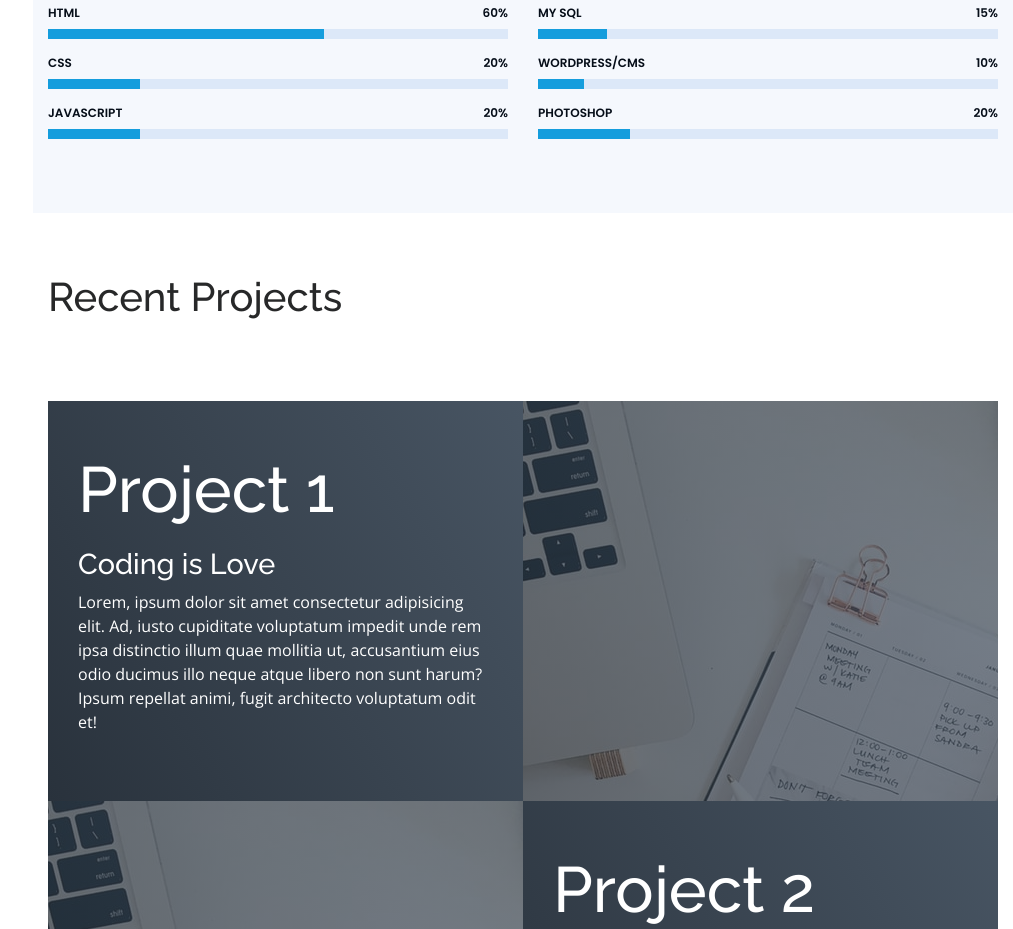
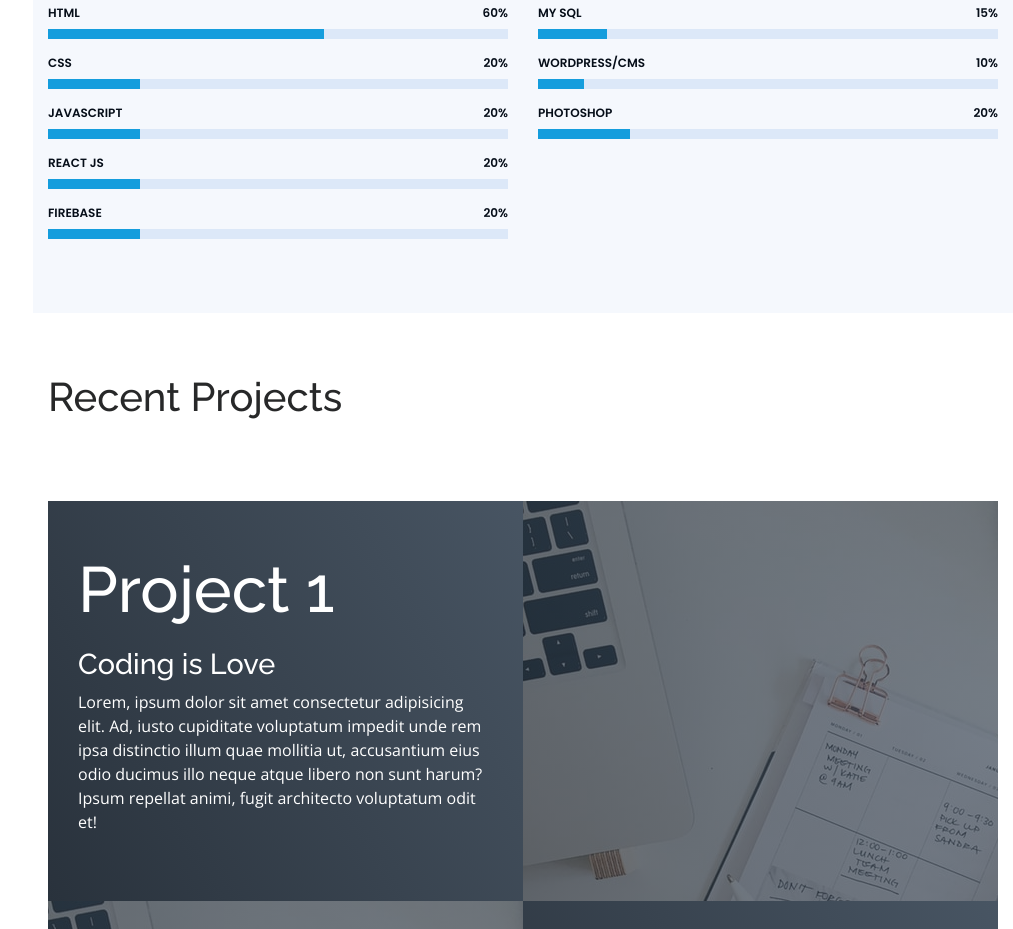
Before and after one commit to InjamulCSE15/My-Personal-Portfolio-OnePage, a plain HTML site: page index.html in a window 1280 px wide. Shown: the part 1905-2834 px from the top of the page, without its empty margins (267-1280 px from the left). Drawn offline with nearby package versions, Linux system fonts and the light colour scheme.

Commit message:
skill added

```diff
--- a/index.html
+++ b/index.html
@@ -164,6 +164,18 @@
 
                         <div class="progress">
                             <span class="skill">JavaScript <i class="val">20%</i></span>
+                            <div class="progress-bar-wrap">
+                                <div class="progress-bar" role="progressbar" aria-valuenow="20" aria-valuemin="0" aria-valuemax="100"></div>
+                            </div>
+                        </div>
+                        <div class="progress">
+                            <span class="skill">React JS <i class="val">20%</i></span>
+                            <div class="progress-bar-wrap">
+                                <div class="progress-bar" role="progressbar" aria-valuenow="20" aria-valuemin="0" aria-valuemax="100"></div>
+                            </div>
+                        </div>
+                        <div class="progress">
+                            <span class="skill">Firebase <i class="val">20%</i></span>
                             <div class="progress-bar-wrap">
                                 <div class="progress-bar" role="progressbar" aria-valuenow="20" aria-valuemin="0" aria-valuemax="100"></div>
                             </div>
```
